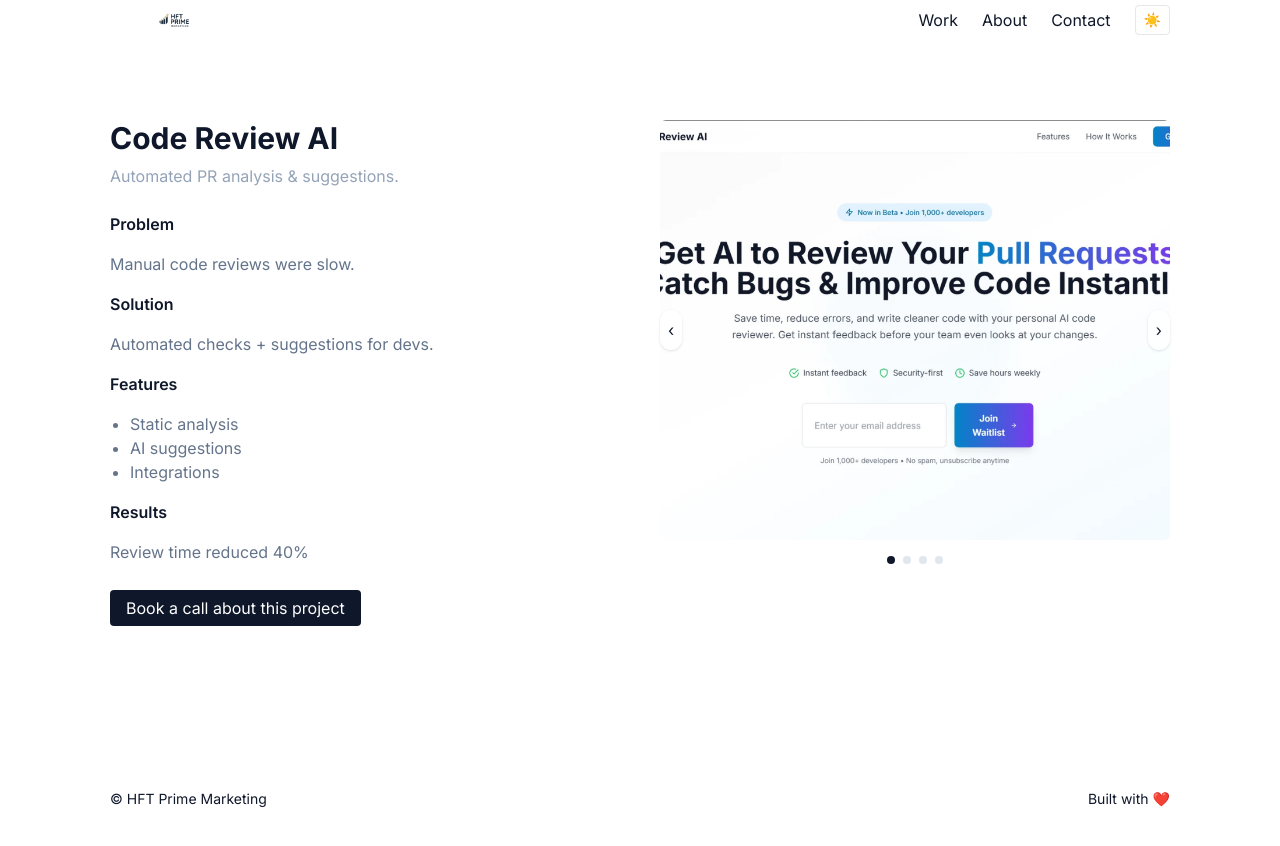
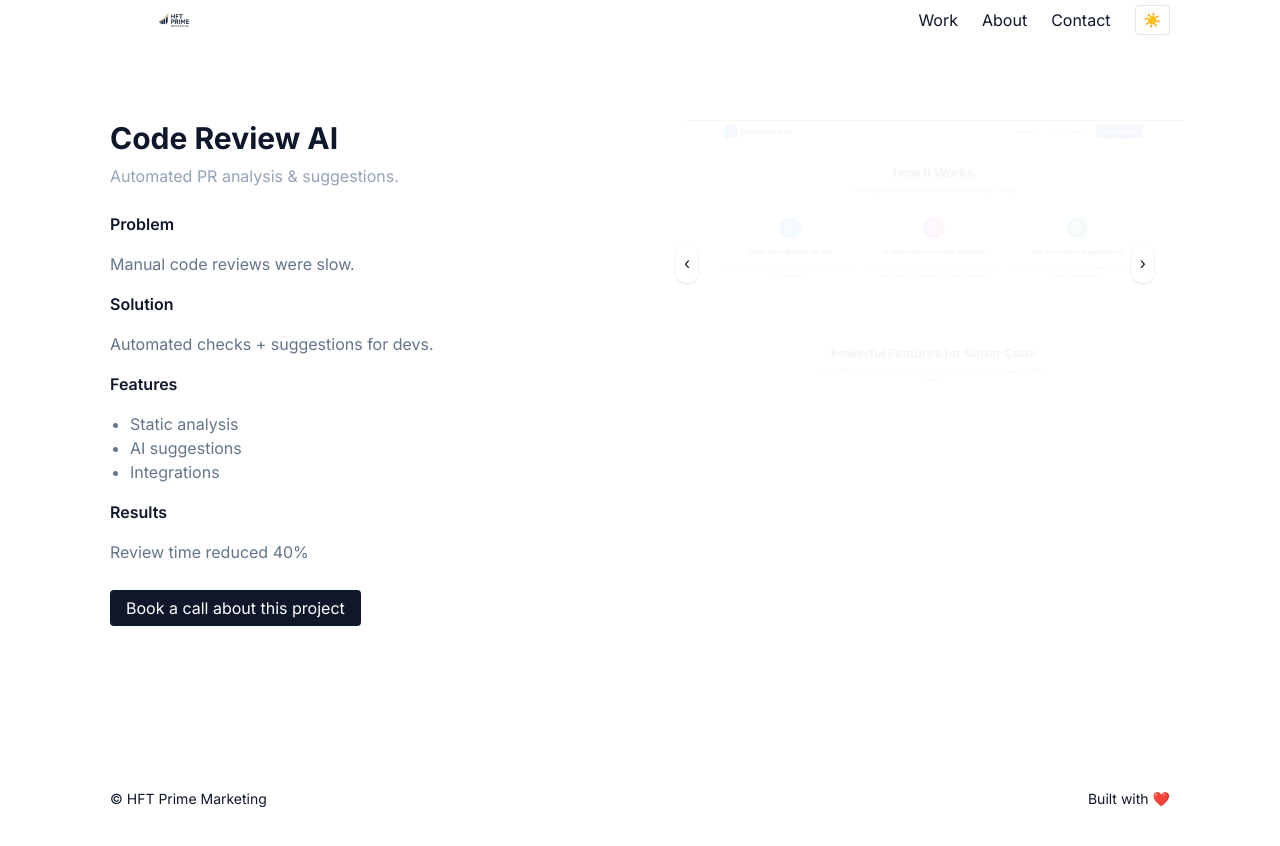
Before and after one commit to SyedMohammedRaheem99/SMR-hft-prime-marketing-pro-fixed, a Next.js app: page /case-studies/code-review-ai in a window 1280 px wide. Shown: the top 846 px of the page. Built offline with nearby package versions, Linux system fonts and the light colour scheme.

Commit message:
Update ImageCarousel.js

```diff
--- a/components/ImageCarousel.js
+++ b/components/ImageCarousel.js
@@ -1,38 +1,23 @@
 // components/ImageCarousel.js
-import { useState, useEffect } from "react";
+import { motion, AnimatePresence } from "framer-motion";
+import { useState, useEffect, useRef } from "react";
 import Image from "next/image";
-import { motion, AnimatePresence } from "framer-motion";
 
-export default function ImageCarousel({ images = [] }) {
+export default function ImageCarousel({ images }) {
   const [index, setIndex] = useState(0);
+  const timerRef = useRef(null);
+
+  // Autoplay every 5s
   useEffect(() => {
-    function onKey(e) {
-      if (e.key === "ArrowLeft") prev();
-      if (e.key === "ArrowRight") next();
-    }
-    window.addEventListener("keydown", onKey);
-    return () => window.removeEventListener("keydown", onKey);
-  }, [index]);
-
-  function prev() {
-    setIndex((i) => (i - 1 + images.length) % images.length);
-  }
-  function next() {
-    setIndex((i) => (i + 1) % images.length);
-  }
+    timerRef.current = setInterval(
+      () => setIndex((i) => (i + 1) % images.length),
+      5000
+    );
+    return () => clearInterval(timerRef.current);
+  }, [images.length]);
 
   return (
-    <div className="space-y-4">
-      <div className="relative">
-        <button
-          onClick={prev}
-          aria-label="previous"
-          className="absolute left-0 top-1/2 -translate-y-1/2 z-20 p-2 bg-white/80 dark:bg-slate-800/80 rounded-full shadow"
-        >
-          ‹
-        </button>
-
-        <div className="overflow-hidden rounded-md">
+    <div className="relative w-full">
       <AnimatePresence mode="wait">
         <motion.div
           key={index}
@@ -40,38 +25,35 @@ export default function ImageCarousel({ images = [] }) {
           animate={{ opacity: 1, x: 0 }}
           exit={{ opacity: 0, x: -20 }}
           transition={{ duration: 0.45 }}
-              className="relative w-full h-[320px] md:h-[420px]"
+          className="relative w-full h-auto flex justify-center"
         >
           <Image
             src={images[index]}
             alt={`slide-${index}`}
-                fill
-                style={{ objectFit: "cover" }}
-                sizes="(min-width: 1024px) 50vw, 100vw"
+            width={900}
+            height={500}
+            className="rounded-lg object-contain"
           />
         </motion.div>
       </AnimatePresence>
-        </div>
 
+      {/* Navigation */}
+      <div className="absolute inset-0 flex items-center justify-between px-4">
         <button
-          onClick={next}
-          aria-label="next"
-          className="absolute right-0 top-1/2 -translate-y-1/2 z-20 p-2 bg-white/80 dark:bg-slate-800/80 rounded-full shadow"
+          onClick={() => setIndex((index - 1 + images.length) % images.length)}
+          className="bg-white/70 dark:bg-slate-800/70 p-2 rounded-full shadow"
+          aria-label="Previous"
+        >
+          ‹
+        </button>
+        <button
+          onClick={() => setIndex((index + 1) % images.length)}
+          className="bg-white/70 dark:bg-slate-800/70 p-2 rounded-full shadow"
+          aria-label="Next"
         >
           ›
         </button>
       </div>
-
-      <div className="flex items-center justify-center gap-2">
-        {images.map((_, i) => (
-          <button
-            key={i}
-            onClick={() => setIndex(i)}
-            className={`w-2 h-2 rounded-full ${i === index ? "bg-slate-900 dark:bg-white" : "bg-slate-300/60 dark:bg-slate-600/40"}`}
-            aria-label={`Go to slide ${i + 1}`}
-          />
-        ))}
-      </div>
     </div>
   );
 }
```
Lines whose indentation alone changed are shown as unchanged.
